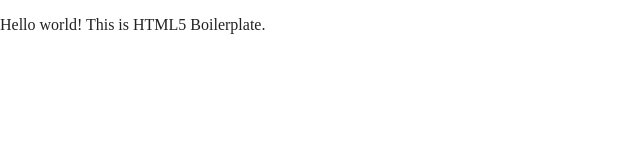
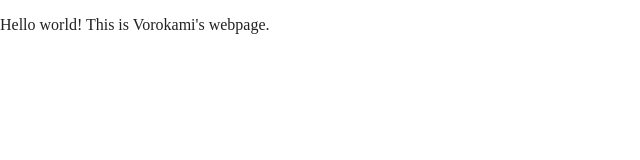
Before and after one commit to vorokami/my-website, a website built with Parcel: page index.html in a window 1280 px wide. Shown: the full height of the page, 0-640 px from the left. Built offline with nearby package versions, Linux system fonts and the light colour scheme.

Commit message:
changed site content

```diff
--- a/index.html
+++ b/index.html
@@ -25,7 +25,7 @@
 <body>
 
   <!-- Add your site or application content here -->
-  <p>Hello world! This is HTML5 Boilerplate.</p>
+  <p>Hello world! This is Vorokami's webpage.</p>
   <script src="js/vendor/modernizr-3.11.2.min.js"></script>
   <script src="js/plugins.js"></script>
   <script src="js/main.js"></script>
```
